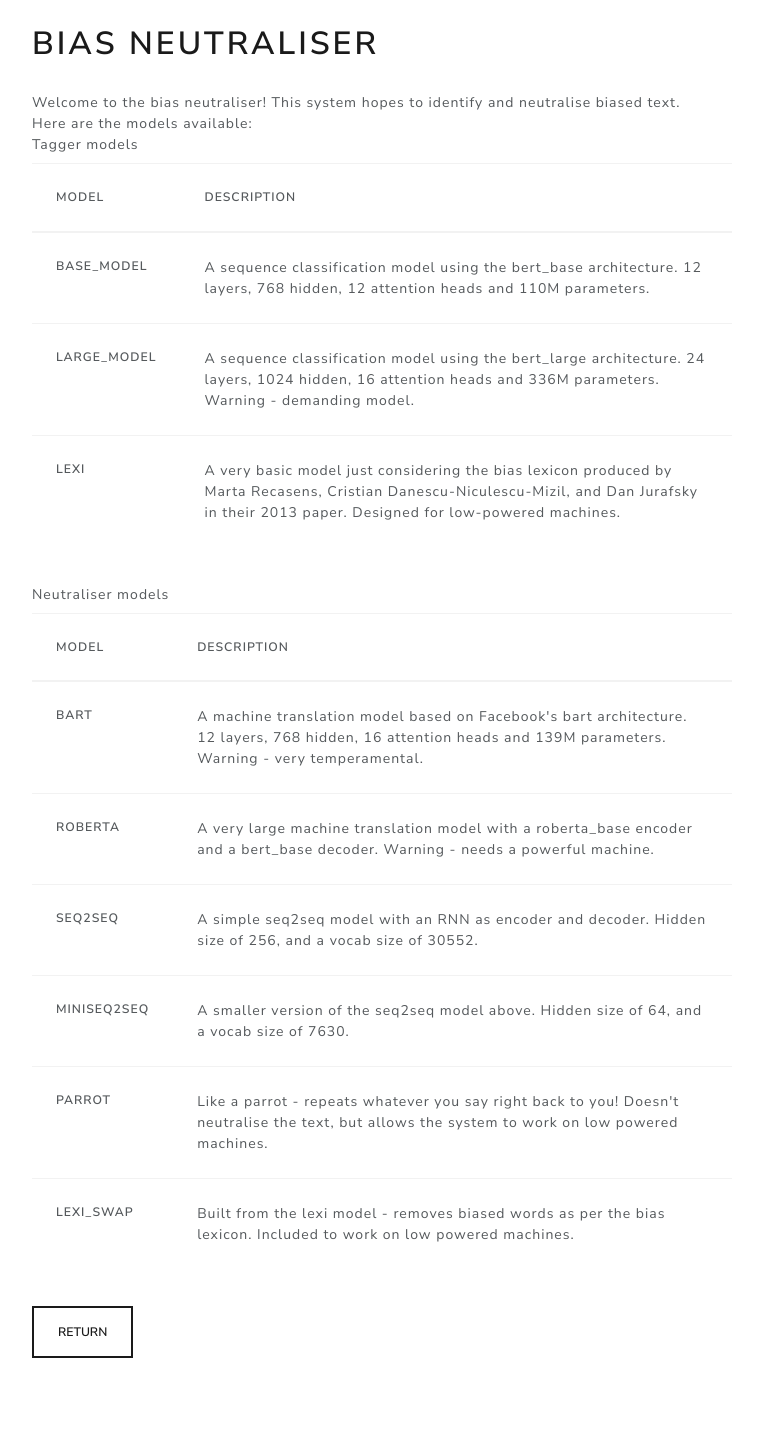
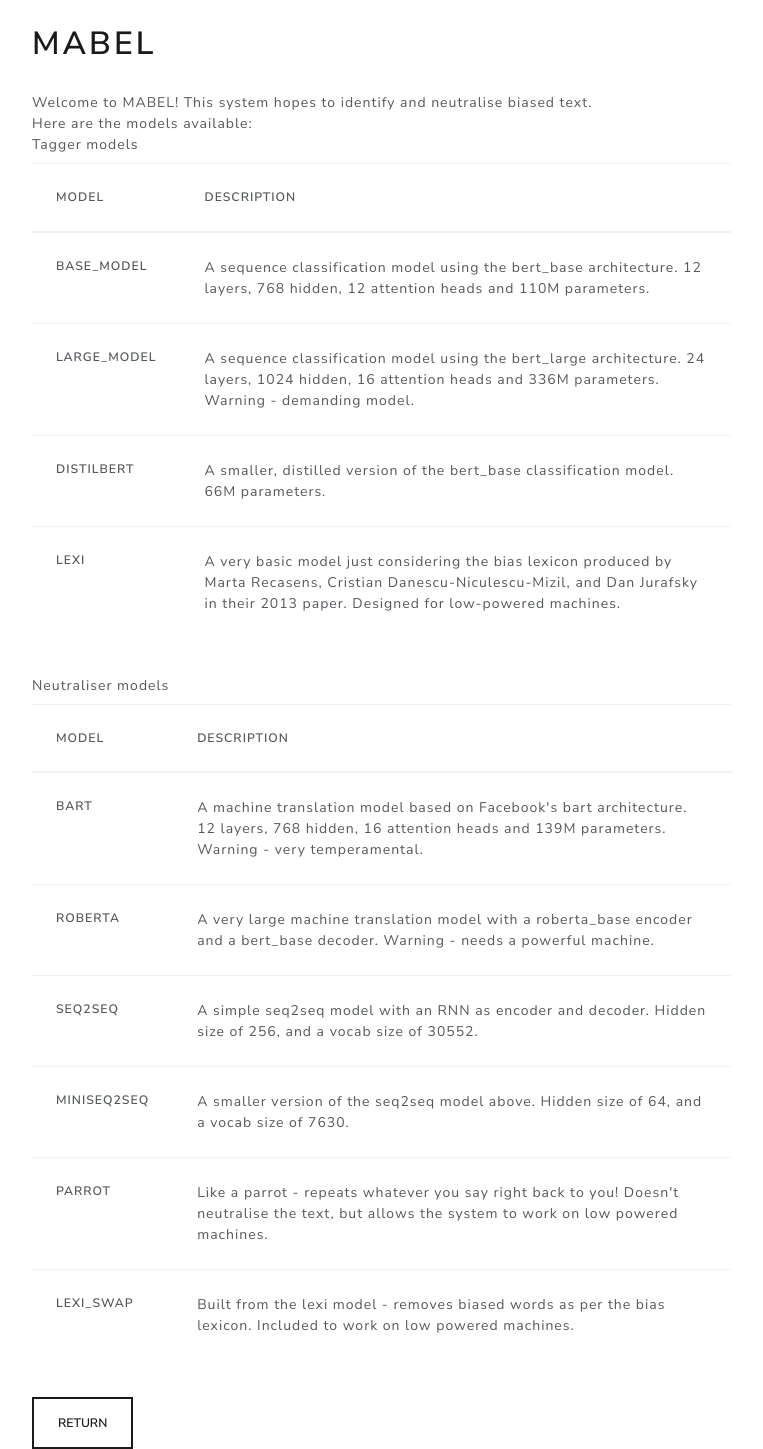
Before and after one commit to PaulB99/MABEL, a Flask app: page /models in a window 1280 px wide. Shown: the whole page, without its empty margins (258-1021 px from the left). Before the commit the page ends 1358 px from the top, so only its background shows below. Run offline with Flask 2, Linux system fonts and the light colour scheme; some libraries are stand-ins or nearby versions.

Commit message:
ui changes
Former-commit-id: 2339afdc522d4a37683fe91476685ca03e08262d

```diff
--- a/src/app/templates/models.html
+++ b/src/app/templates/models.html
@@ -20,10 +20,10 @@ h1{
     <div class="content">
 
         <h1>
-        Bias Neutraliser
+        MABEL
         </h1>
         <br>
-            Welcome to the bias neutraliser! This system hopes to identify and neutralise biased text.
+            Welcome to MABEL! This system hopes to identify and neutralise biased text.
         <br>
             Here are the models available:
         <br>
@@ -44,6 +44,9 @@ h1{
                 <tr>
                 <th scope="row">large_model</th>
                 <td>A sequence classification model using the bert_large architecture. 24 layers, 1024 hidden, 16 attention heads and 336M parameters. Warning - demanding model.</td>
+                </tr>
+                <th scope="row">distilbert</th>
+                <td>A smaller, distilled version of the bert_base classification model. 66M parameters.</td>
                 </tr>
                 <tr>
                 <th scope="row">lexi</th>
--- a/src/app/templates/runner.html
+++ b/src/app/templates/runner.html
@@ -19,10 +19,10 @@ h1{
 <body>
     <div class="content">
     <h1>
-        Bias Neutraliser
+        MABEL
     </h1>
     <br>
-        Welcome to the bias neutraliser! This system hopes to identify and neutralise biased text.
+        Welcome to MABEL! This system hopes to identify and neutralise biased text.
         <br>
         Please input the text you wish to investigate below and then press submit to run the models.
         <br>
```
Also changed, not shown: src/app/templates/index.html (+2 -18 lines).
